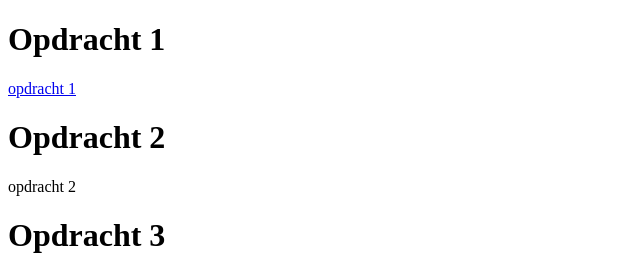
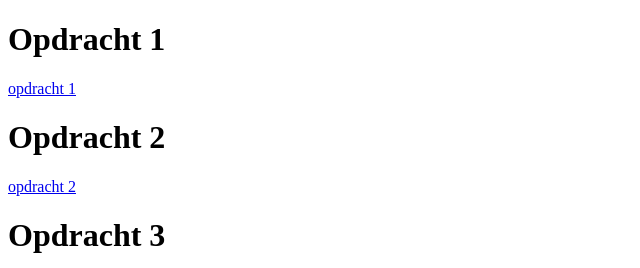
Before and after one commit to roelandbaan/Salesforcedevolpment, a plain HTML site: page CSS/Flexbox/Flexbox.html in a window 1280 px wide. Shown: the top 268 px of the page, 0-640 px from the left. Drawn offline with Linux system fonts and the light colour scheme.

Commit message:
fixed a link

```diff
--- a/CSS/Flexbox/Flexbox.html
+++ b/CSS/Flexbox/Flexbox.html
@@ -10,7 +10,7 @@
     <h1>Opdracht 1</h1>
     <a href="Opdracht 1.html" target="_blank">opdracht 1</a>
     <h1>Opdracht 2</h1>
-    <a href="Opdracht 2.html" target="_blank"></a>opdracht 2</a>
+    <a href="Opdracht 2.html" target="_blank">opdracht 2</a>
     <h1>Opdracht 3</h1>
     <a href="Opdracht 3.html" target="_blank">opdracht 3</a>
     <h1>Opdracht 4</h1>
```
